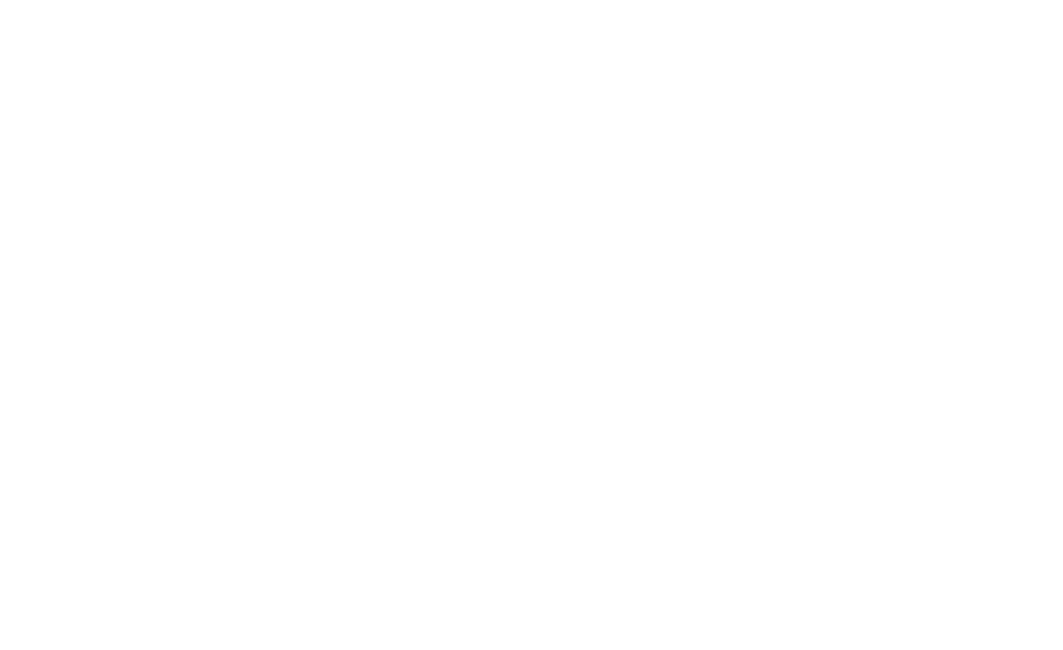
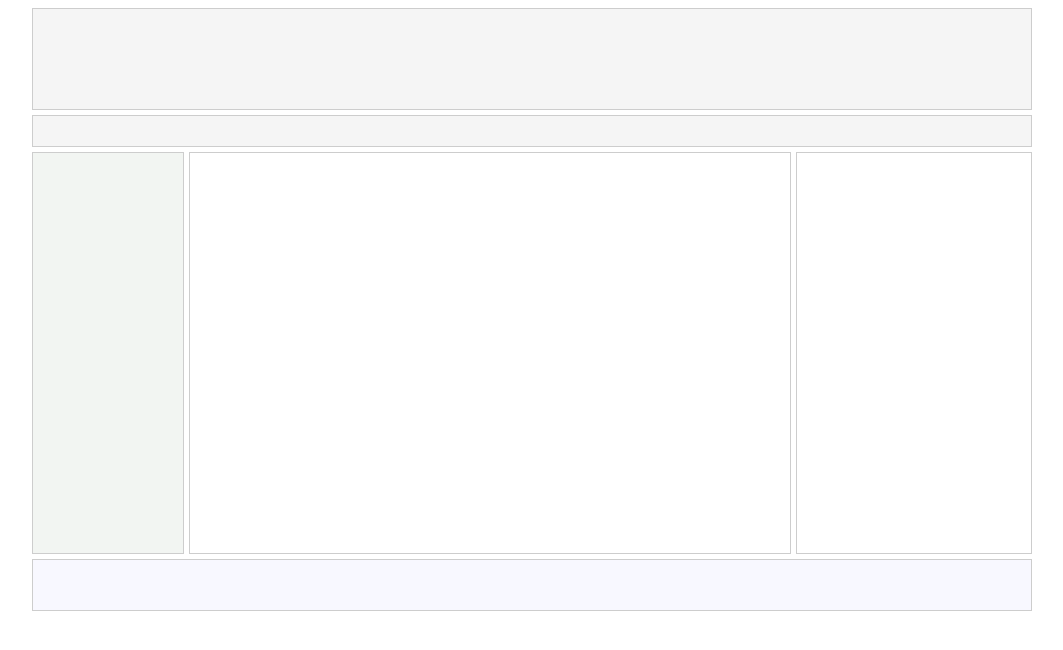
Before and after one commit to HiddenGrizzly/testForHtml, a plain HTML site: page baiTrenLop/session11/index.html in a window 1280 px wide. Shown: the whole page, without its empty margins (108-1171 px from the left). Drawn offline with Linux system fonts and the light colour scheme.

Commit message:
Upload bai tap

```diff
--- a/baiTrenLop/session11/index.html
+++ b/baiTrenLop/session11/index.html
@@ -4,7 +4,8 @@
     <meta charset="UTF-8">
     <meta http-equiv="X-UA-Compatible" content="IE=edge">
     <meta name="viewport" content="width=device-width, initial-scale=1.0">
-    <title>Document</title>
+    <title>Session 11</title>
+    <link rel="stylesheet" href="style.css">
 </head>
 <body>
     <div id="main">
--- a/baiTrenLop/session11/style.css
+++ b/baiTrenLop/session11/style.css
@@ -0,0 +1,63 @@
+body {
+    font-family: Arial, Tahoma;
+    font-size: 12px;
+}
+
+#main {
+    width: 1000px;
+    padding: 0;
+    margin-left: auto;
+    margin-right: auto;
+}
+
+#head {
+    height: 100px;
+    background-color: #f5f5f5;
+    border: 1px solid #CDCDCD;
+    margin-bottom: 5px;
+}
+
+#head-link {
+    height: 30px;
+    line-height: 30px;
+    padding-left: 10px;
+    padding-right: 10px;
+    border: 1px solid #CDCDCD;
+    background-color: #f5f5f5;
+    margin-bottom: 5px;
+    clear: both;
+}
+
+#left {
+    width: 150px;
+    min-height: 400px;
+    border: 1px solid #CDCDCD;
+    float: left;
+    background-color: #f2f5f2;
+    margin-bottom: 5px;
+}
+
+#content {
+    width: 600px;
+    min-height: 400px;
+    border: 1px solid #CDCDCD;
+    float: left;
+    margin-left: 5px;
+    margin-right: 5px;
+    margin-bottom: 5px;
+}
+
+#right {
+    width: 234px;
+    min-height: 400px;
+    border: 1px solid #CDCDCD;
+    float: right;
+    margin-bottom: 5px;
+}
+
+#footer {
+    height: 50px;
+    clear: both;
+    border: 1px solid #CDCDCD;
+    background-color: #F8F8FF;
+}
```
Also changed, not shown: baiTrenLop/session12/index.html (deleted, +0 -12 lines).
